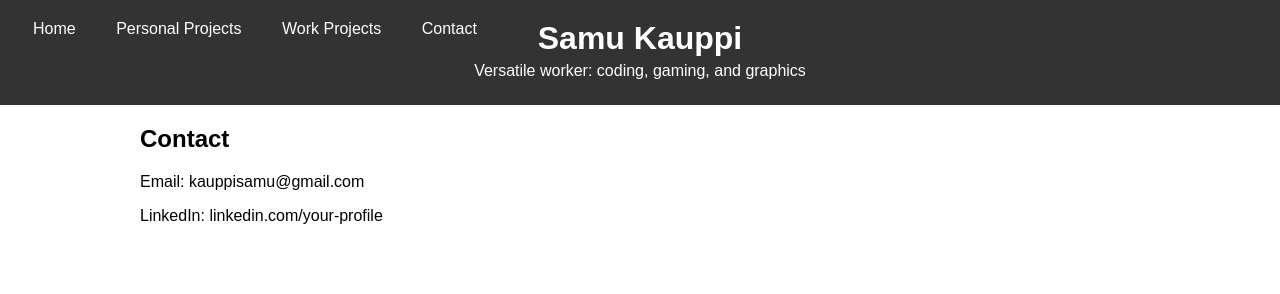
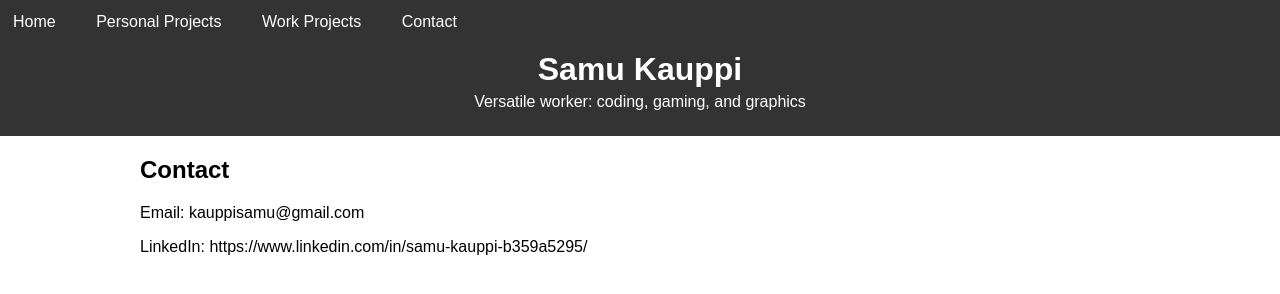
Before and after one commit to SamuKauppi/samu-kauppi-portfolio, a plain HTML site: page contact.html in a window 1280 px wide. Drawn offline with Linux system fonts and the light colour scheme.

```diff
--- a/contact.html
+++ b/contact.html
@@ -27,7 +27,7 @@
     <section class="contact">
         <h2>Contact</h2>
         <p>Email: kauppisamu@gmail.com</p>
-        <p>LinkedIn: linkedin.com/your-profile</p>
+        <p>LinkedIn: https://www.linkedin.com/in/samu-kauppi-b359a5295/</p>
         <!-- Add more contact information as needed -->
     </section>
 
--- a/styles.css
+++ b/styles.css
@@ -12,6 +12,7 @@ header {
 }
 
 header h1 {
+    padding-top: 2.5%;
     margin: 0;
 }
 
@@ -21,8 +22,13 @@ header p {
 
 nav {
     position: fixed;
-    top: 20px;
-    left: 20px;
+    top: 0;
+    left: 0;
+    padding-top: 1%;
+    padding-bottom: 1%;
+    width: 100%;
+    background-color: #333; /* Add background color to the navigation */
+    z-index: 1000; /* Set a high z-index to ensure it's above other elements */
 }
 
 nav ul {
```
Also changed, not shown: Content/Gameplay.JPG, Content/OnItch.JPG.
